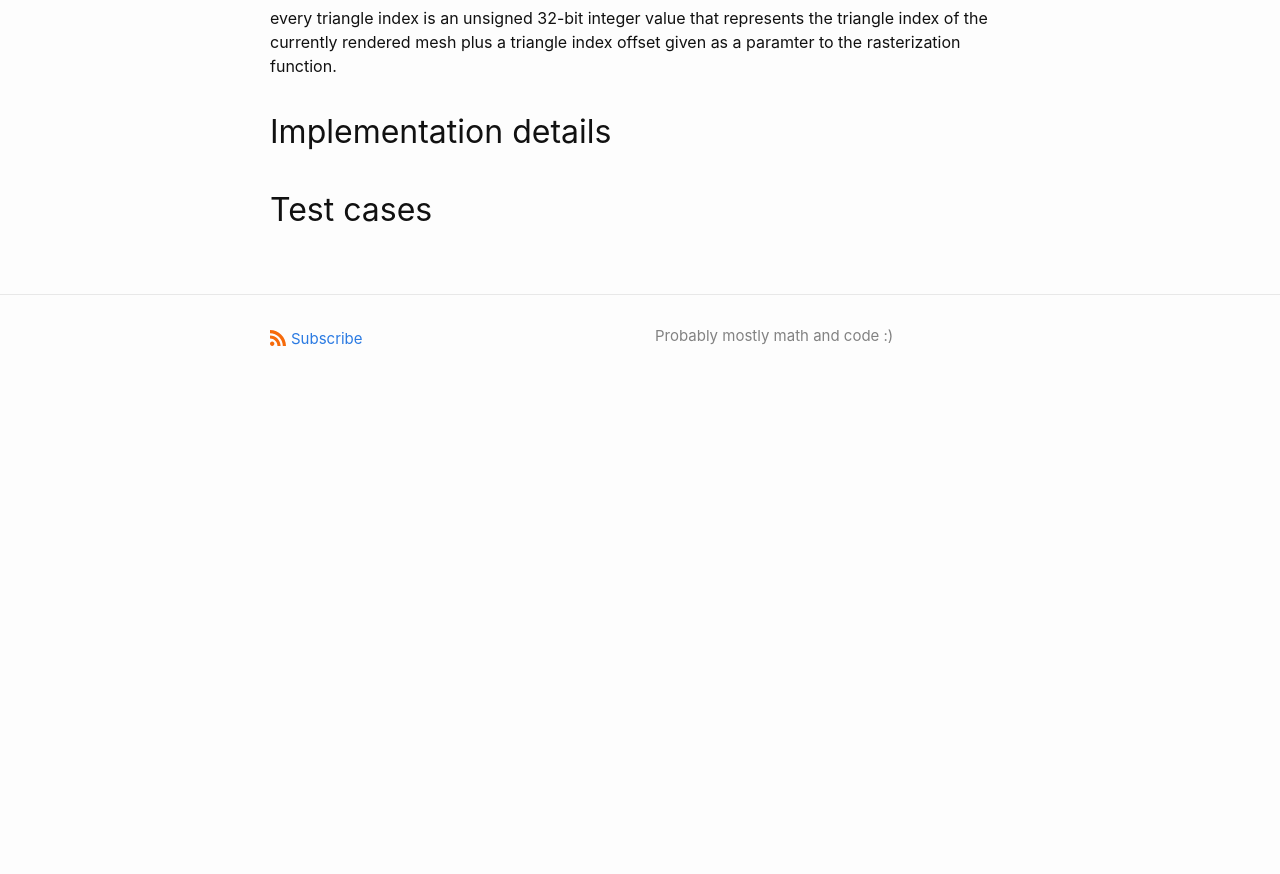
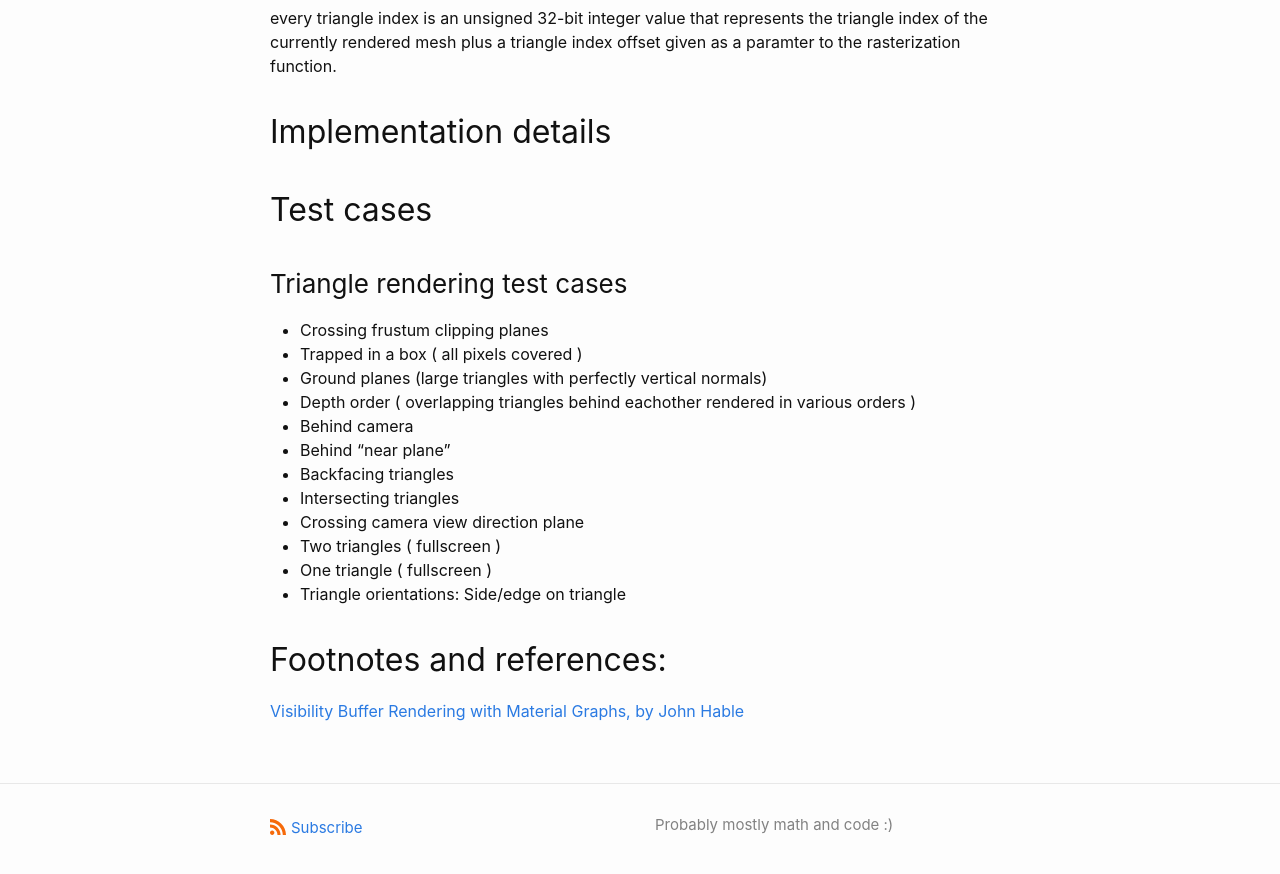
Before and after one commit to torgeiba/torgeiba.github.io, a Jekyll site: the page built from _posts/2023-02-10-rasterization-software-rasterization-project.md, in a window 1280 px wide and 900 px high, scrolled down 2781 px. Shown: the top 874 px of the window. Built offline with Jekyll 4.4.1, drawn with Linux system fonts in a browser that asks for light colours; our own code applies the rules of GitHub Pages for plain Markdown files; before the commit the page ends 3192 px from its top, so only the background shows below that.

Commit message:
Update 2023-02-10-rasterization-software-rasterization-project.md

```diff
--- a/_posts/2023-02-10-rasterization-software-rasterization-project.md
+++ b/_posts/2023-02-10-rasterization-software-rasterization-project.md
@@ -77,3 +77,22 @@ every triangle index is an unsigned 32-bit integer value that represents the tri
 
 
 ## Test cases
+
+### Triangle rendering test cases
+- Crossing frustum clipping planes
+- Trapped in a box ( all pixels covered )
+- Ground planes (large triangles with perfectly vertical normals)
+- Depth order ( overlapping triangles behind eachother rendered in various orders )
+- Behind camera
+- Behind "near plane"
+- Backfacing triangles
+- Intersecting triangles
+- Crossing camera view direction plane
+- Two triangles ( fullscreen )
+- One triangle  ( fullscreen )
+- Triangle orientations: Side/edge on triangle
+
+
+## Footnotes and references:
+
+[Visibility Buffer Rendering with Material Graphs, by John Hable](http://filmicworlds.com/blog/visibility-buffer-rendering-with-material-graphs/)
```
